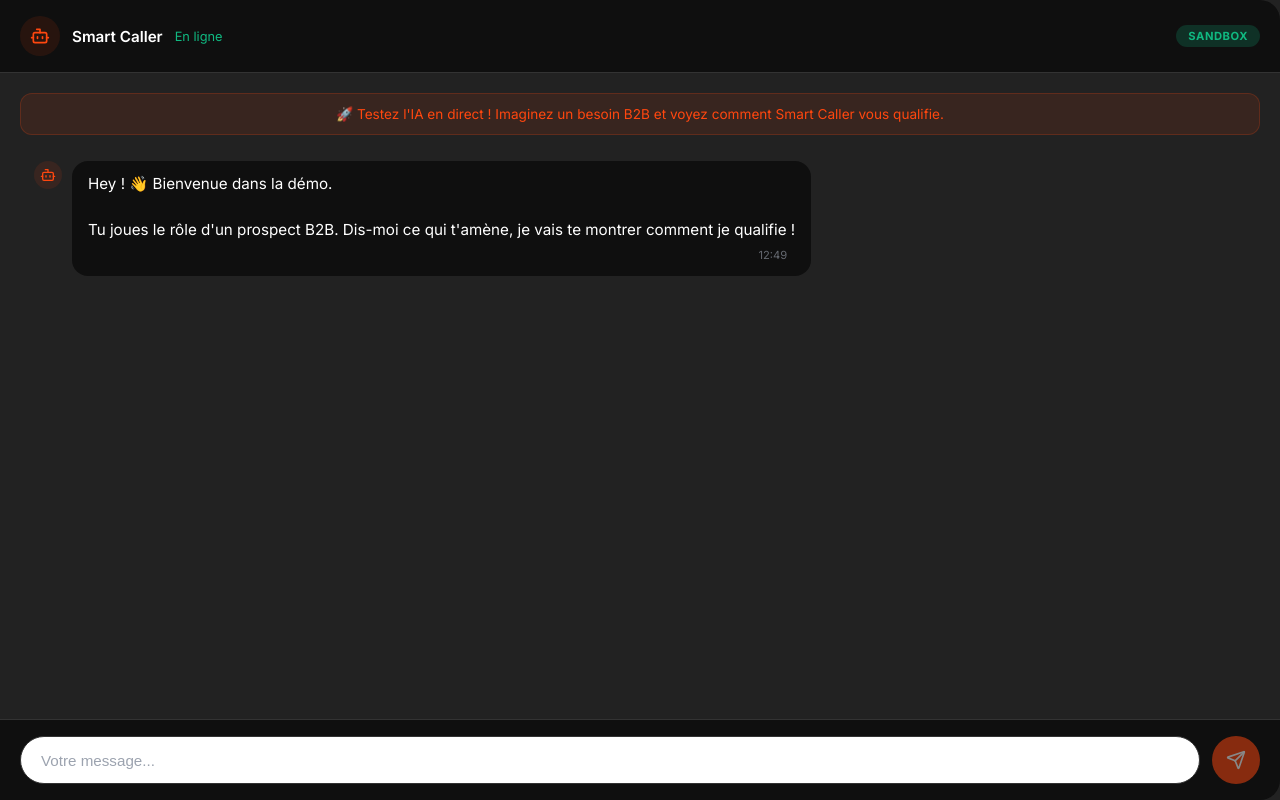
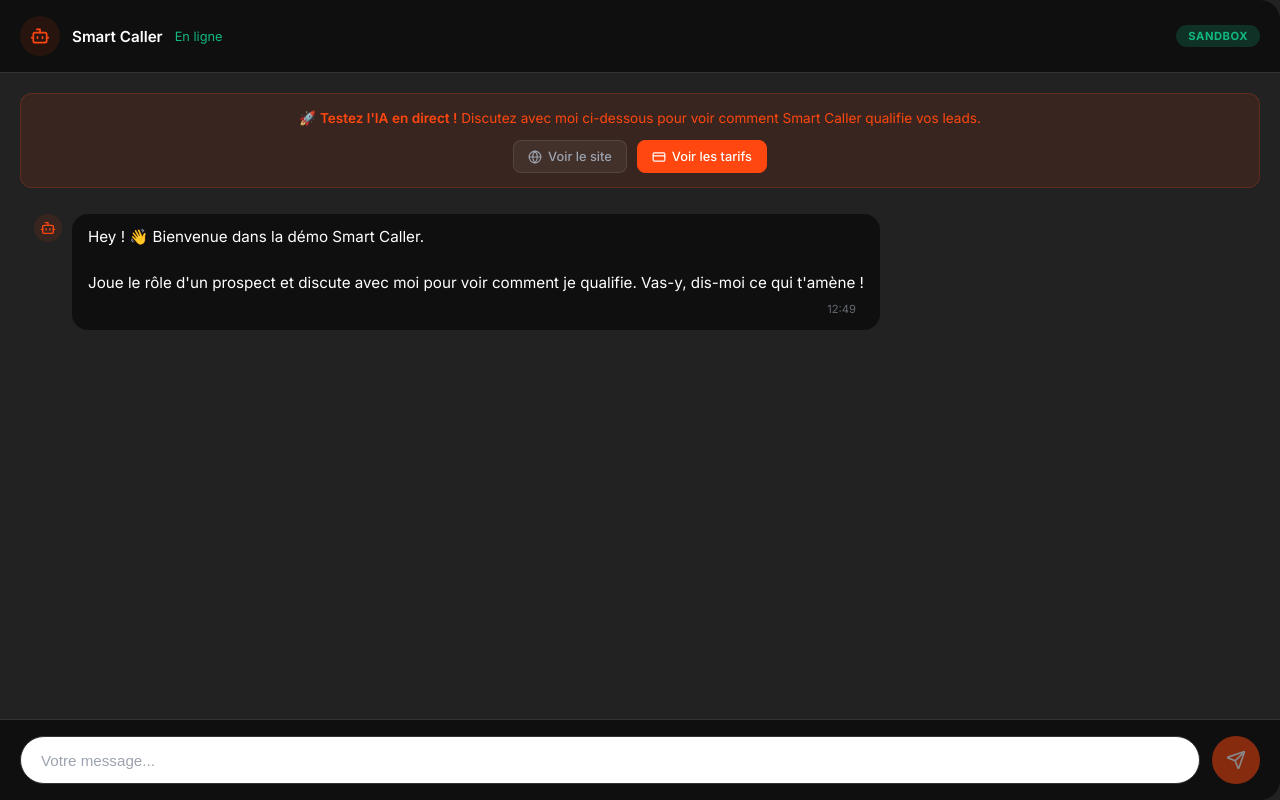
Before and after one commit to Jeremytijal/smart-caller-mvp, a React (Vite) app: page /demo in a window 1280 px wide. Built offline with nearby package versions, Linux system fonts and the light colour scheme; no server answers.

Commit message:
Améliorer intro sandbox: liens vers site et tarifs

```diff
--- a/src/pages/FunnelV2/FunnelV2.css
+++ b/src/pages/FunnelV2/FunnelV2.css
@@ -392,7 +392,7 @@
     background: rgba(255, 71, 15, 0.1);
     border: 1px solid rgba(255, 71, 15, 0.2);
     border-radius: 12px;
-    padding: 12px 16px;
+    padding: 14px 16px;
     text-align: center;
 }
 
@@ -400,6 +400,51 @@
     margin: 0;
     font-size: 0.85rem;
     color: var(--fv2-primary);
+    line-height: 1.5;
+}
+
+.chat-notice strong {
+    font-weight: 600;
+}
+
+.notice-links {
+    display: flex;
+    justify-content: center;
+    gap: 10px;
+    margin-top: 12px;
+    flex-wrap: wrap;
+}
+
+.notice-link {
+    display: inline-flex;
+    align-items: center;
+    gap: 6px;
+    padding: 8px 14px;
+    background: rgba(255, 255, 255, 0.05);
+    border: 1px solid rgba(255, 255, 255, 0.1);
+    border-radius: 8px;
+    color: var(--fv2-text-muted);
+    font-size: 0.8rem;
+    font-weight: 500;
+    text-decoration: none;
+    transition: all 0.2s;
+}
+
+.notice-link:hover {
+    background: rgba(255, 255, 255, 0.1);
+    color: var(--fv2-text);
+    border-color: rgba(255, 255, 255, 0.2);
+}
+
+.notice-link.primary {
+    background: var(--fv2-primary);
+    border-color: var(--fv2-primary);
+    color: white;
+}
+
+.notice-link.primary:hover {
+    background: var(--fv2-primary-dark);
+    border-color: var(--fv2-primary-dark);
 }
 
 /* Message Bubbles */
--- a/src/pages/FunnelV2/SandboxChat.jsx
+++ b/src/pages/FunnelV2/SandboxChat.jsx
@@ -1,5 +1,5 @@
 import React, { useState, useEffect, useRef, useCallback } from 'react';
-import { Send, Bot, User, Loader, Calendar, Check, X } from 'lucide-react';
+import { Send, Bot, User, Loader, Calendar, Check, X, ExternalLink, CreditCard, Globe } from 'lucide-react';
 import CalendarPicker from './CalendarPicker';
 import { API_URL } from '../../config';
 
@@ -48,7 +48,7 @@
     // Send initial message on mount
     useEffect(() => {
         const timer = setTimeout(() => {
-            addMessage('assistant', "Hey ! 👋 Bienvenue dans la démo.\n\nTu joues le rôle d'un prospect B2B. Dis-moi ce qui t'amène, je vais te montrer comment je qualifie !");
+            addMessage('assistant', "Hey ! 👋 Bienvenue dans la démo Smart Caller.\n\nJoue le rôle d'un prospect et discute avec moi pour voir comment je qualifie. Vas-y, dis-moi ce qui t'amène !");
         }, 800);
         return () => clearTimeout(timer);
     }, []);
@@ -283,9 +283,19 @@
 
             {/* Messages Container */}
             <div className="chat-messages">
-                {/* Intro notice */}
+                {/* Intro notice with links */}
                 <div className="chat-notice">
-                    <p>🚀 Testez l'IA en direct ! Imaginez un besoin B2B et voyez comment Smart Caller vous qualifie.</p>
+                    <p>🚀 <strong>Testez l'IA en direct !</strong> Discutez avec moi ci-dessous pour voir comment Smart Caller qualifie vos leads.</p>
+                    <div className="notice-links">
+                        <a href="https://smart-caller.ai" target="_blank" rel="noopener noreferrer" className="notice-link">
+                            <Globe size={14} />
+                            Voir le site
+                        </a>
+                        <a href="https://agent.smart-caller.ai/subscription" target="_blank" rel="noopener noreferrer" className="notice-link primary">
+                            <CreditCard size={14} />
+                            Voir les tarifs
+                        </a>
+                    </div>
                 </div>
 
                 {messages.map((msg) => (
```
